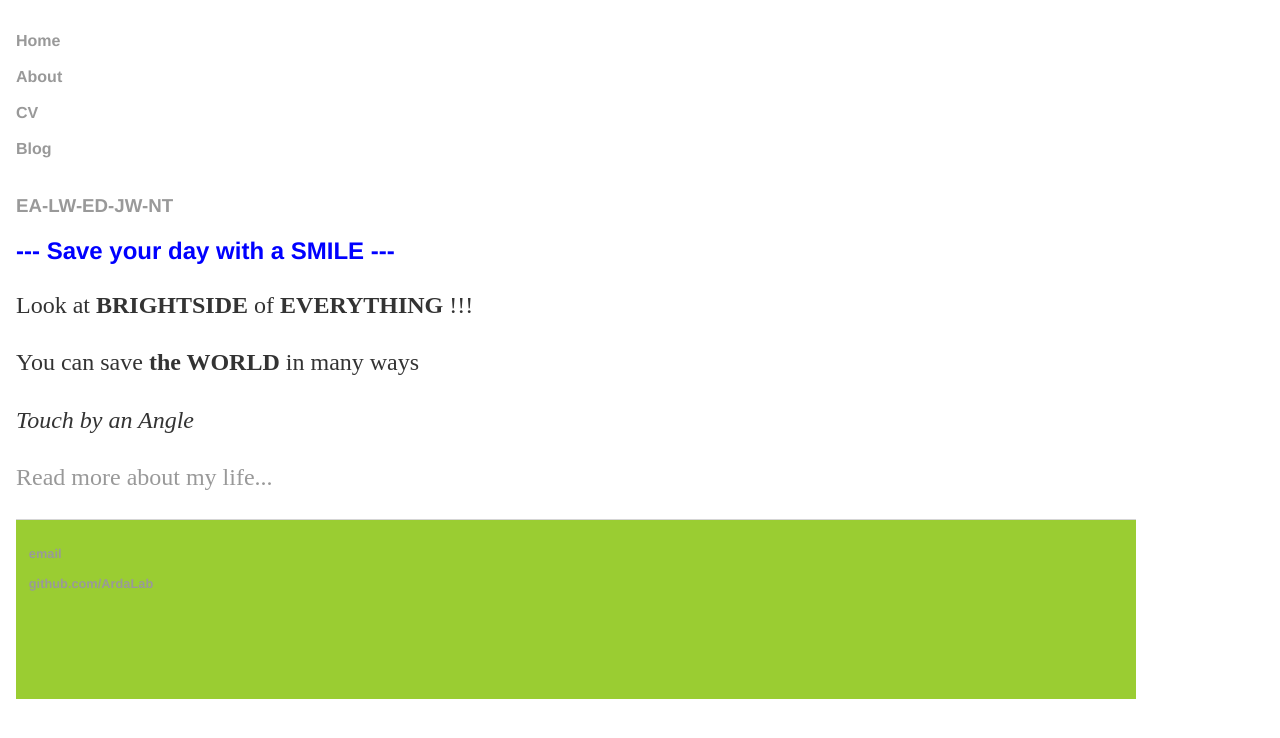
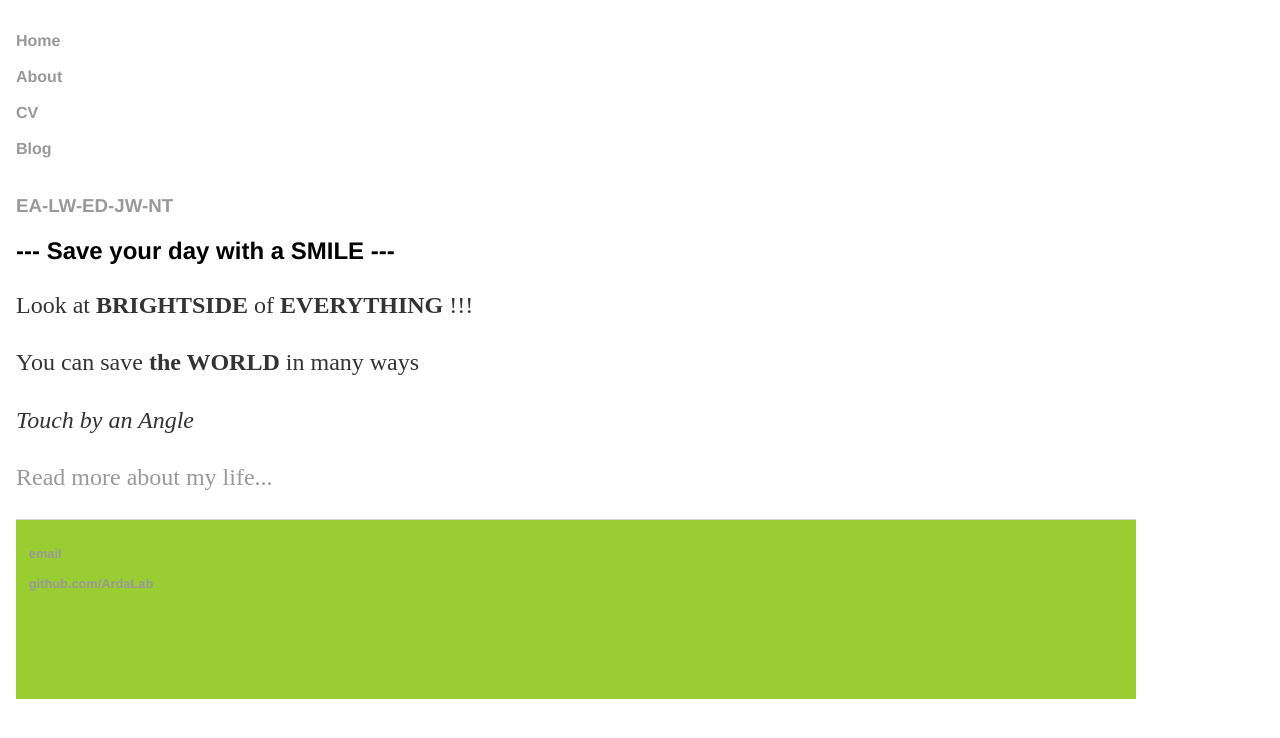
Before and after one commit to ArdaLab-DevG/ArdaLab-DevG, a Jekyll site: the page built from index.html, in a window 1280 px wide. Shown: the top 738 px of the page. Built offline with Jekyll 4.4.1, drawn with Linux system fonts in a browser that asks for light colours.

Commit message:
Update main.css

```diff
--- a/css/main.css
+++ b/css/main.css
@@ -115,18 +115,18 @@
     background-color: #c9e7ca;
     border: none;
     color: white;
-    padding: 15px 25px;
+    padding: 10px 20px;
     text-align: center;
     font-size: 16px;
     cursor: pointer;
-    button-radius: 8px;
+    button-radius: 20px;
 }
 
 button:hover {
     background-color: green;
 }
 h1, h2, h3, h4 {
-    color: blue;
+    color: blue purple green;
     font-size: 3em 2.5em 1em;
     font-family:'Helvetica', 'Arial', 'Sans-Serif';
 }
```
